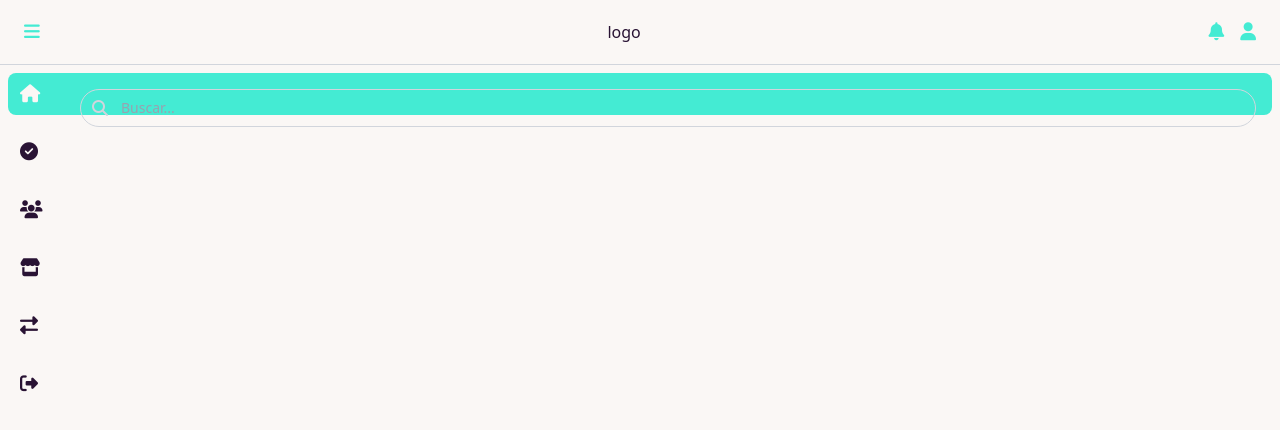
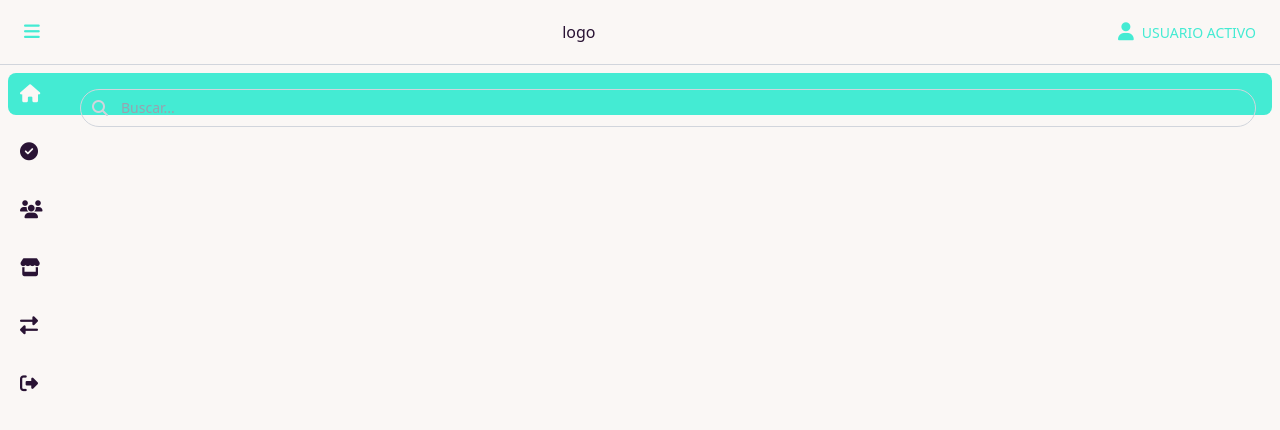
Before and after one commit to dairo1992/dashboard-app, an Angular app: page /home in a window 1280 px wide. Shown: the top 430 px of the page. Built offline with nearby package versions, Linux system fonts and the light colour scheme.

Commit message:
ajuste loyout

```diff
--- a/src/app/shared/components/header/header.component.html
+++ b/src/app/shared/components/header/header.component.html
@@ -1,7 +1,7 @@
 <nav class="bg-base-100 border-b border-gray-300">
   <div class="flex justify-between items-center px-6 h-16">
     <!-- Ícono de Menú (cyan) -->
-    <a class="sm:block hidden" (click)="onToggleSidebar($event)">
+    <a class="sm:block hidden cursor-pointer" (click)="onToggleSidebar($event)">
       <i class="fas fa-bars text-primary text-lg"></i>
     </a>
     <!-- Logo (centrado) -->
@@ -10,12 +10,13 @@
     </div>
     <!-- Ícono de Notificación y Perfil -->
     <div class="space-x-4">
-      <a href="#" class="inline-block">
+      <!-- <a href="#" class="inline-block">
         <i class="fas fa-bell text-primary text-lg"></i>
-      </a>
+      </a> -->
       <!-- Botón de Perfil -->
       <a href="#" class="inline-block">
-        <i class="fas fa-user text-primary text-lg"></i>
+        <h4 class="hidden sm:block text-sm font-medium text-primary"><i
+            class="fas fa-user text-primary text-lg sm:mr-2"></i>USUARIO ACTIVO</h4>
       </a>
     </div>
   </div>
```
